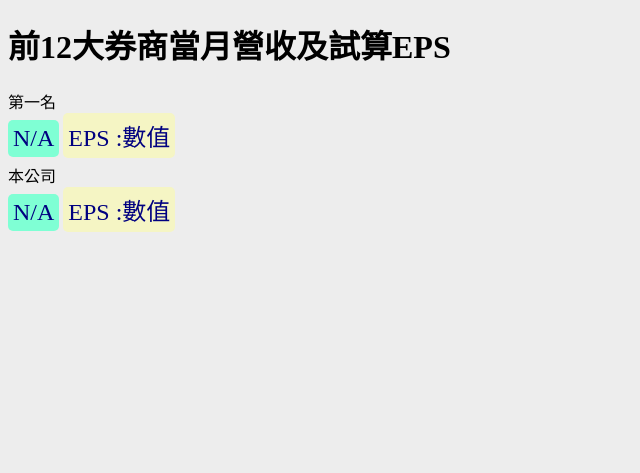
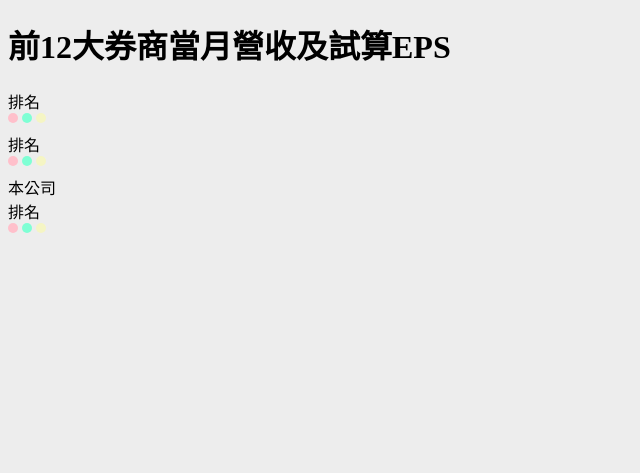
Before and after one commit to peiyi523/django_work_flask, a Flask app: page /current-EPS-charts in a window 1280 px wide; the page is wider, and only the part inside the window is pictured. Shown: the top 473 px of that part, without its empty margins (0-640 px from the left). Run offline with Flask 3, Linux system fonts and the light colour scheme; data that the repository does not hold is empty; parts of the project's set-up code (start-up, migrations or seed data) failed here and were passed over; some libraries are stand-ins or nearby versions.

Commit message:
取得eps排名前二名公司及本公司排名

```diff
--- a/eps.py
+++ b/eps.py
@@ -6,7 +6,9 @@ def get_eps():
     df = round(df, 2).dropna()
     columns = df.columns.tolist()
     values = df.values.tolist()
-    return columns, values
+    key = "統一證券"
+    target = [value for value in values if value[0] == key]
+    return columns, values, target
 
 
 if __name__ == "__main__":
--- a/main.py
+++ b/main.py
@@ -13,26 +13,39 @@ def current_EPS_charts():
 
 @app.route("/current-EPS-data", methods=["GET"])  # 如果是很私密的資料要改成POST
 def current_EPS_data():
-    columns, values = get_eps()
+    columns, values, target = get_eps()
     company = [value[0] for value in values]
     current_EPS = [value[6] for value in values]
+    current_rank = [value[-1] for value in values]
     # 取得第一名資料及本公司資料
     sorted_eps = sorted(values, key=lambda x: x[6])
     print(sorted_eps)
-    highest = {"company": sorted_eps[-1][0], "current_EPS": sorted_eps[-1][6]}
-    # 待補本公司資料
+    highest = {
+        "company": sorted_eps[-1][0],
+        "current_EPS": sorted_eps[-1][6],
+        "current_rank": sorted_eps[-1][-1],
+    }
 
-    # company_rank = {
-    #     "company": #待補本公司資料
-    #     "current_EPS": sorted_eps[-1][6],
-    # }
+    second = {
+        "company": sorted_eps[-2][0],
+        "current_EPS": sorted_eps[-2][6],
+        "current_rank": sorted_eps[-2][-1],
+    }
 
+    # 本公司資料
+    point = {
+        "company": target[0][0],
+        "current_EPS": target[0][6],
+        "current_rank": target[0][-1],
+    }
     result = json.dumps(
         {
             "company": company,
             "current_EPS": current_EPS,
+            "current_rank": current_rank,
             "highest": highest,
-            # "company_rank": company_rank,
+            "second": second,
+            "point": point,
         },
         ensure_ascii=False,
     )
@@ -41,10 +54,12 @@ def current_EPS_data():
 
 @app.route("/")
 def eps_table():
-    columns, values = get_eps()
+    columns, values, target = get_eps()
     # print(columns, values)
     return render_template("eps.html", columns=columns, values=values)
 
 
 print(current_EPS_data())
+
+
 app.run(debug=True)
--- a/static/css/main.css
+++ b/static/css/main.css
@@ -26,3 +26,13 @@ body {
     border-radius: 5px;
     margin-bottom: 5px;
 }
+
+.rank {
+    display: inline-block;
+    background-color: pink;
+    color: navy;
+    font-size: 24px;
+    padding: 5px;
+    border-radius: 5px;
+    margin-bottom: 5px;
+}
--- a/static/js/main.js
+++ b/static/js/main.js
@@ -14,9 +14,16 @@ function drawEPS() {
             success: (result) => {
                 $("#eps_high_company").text(result["highest"]["company"]);
                 $("#eps_high_value").text(result["highest"]["current_EPS"]);
-                // 待補本公司
-                // $("#eps_low_company").text(result["company_rank"]["company"]);
-                // $("#eps_low_value").text(result["company_rank"]["current_EPS"]);
+                $("#eps_high_rank").text(result["highest"]["current_rank"]);
+
+                $("#eps_second_company").text(result["second"]["company"]);
+                $("#eps_second_value").text(result["second"]["current_EPS"]);
+                $("#eps_second_rank").text(result["second"]["current_rank"]);
+
+                // 本公司
+                $("#eps_point_company").text(result["point"]["company"]);
+                $("#eps_point_value").text(result["point"]["current_EPS"]);
+                $("#eps_point_rank").text(result["point"]["current_rank"]);
 
                 // 繪製對應區塊並給予必要參數
                 drawChat(myChart, "當月試算EPS", "本月稅後EPS", result["company"], result["current_EPS"])
--- a/templates/eps-charts.html
+++ b/templates/eps-charts.html
@@ -19,16 +19,19 @@
 <body>
     <div id="container">
         <h1>前12大券商當月營收及試算EPS</h1>
-        <div>第一名</div>
-        <div id="eps_high_company" class="banner">
-            N/A
-        </div>
-        <div id="eps_high_value" class="value"> EPS :數值</div><br>
+        <div>排名</div>
+        <div id="eps_high_rank" class="rank"></div>
+        <div id="eps_high_company" class="banner"></div>
+        <div id="eps_high_value" class="value"></div><br>
+        <div>排名</div>
+        <div id="eps_second_rank" class="rank"></div>
+        <div id="eps_second_company" class="banner"></div>
+        <div id="eps_second_value" class="value"></div><br>
         <div>本公司</div>
-        <div id="eps_low_company" class="banner">
-            N/A
-        </div>
-        <div id="eps_low_value" class="value"> EPS :數值</div>
+        <div>排名</div>
+        <div id="eps_point_rank" class="rank"></div>
+        <div id="eps_point_company" class="banner"></div>
+        <div id="eps_point_value" class="value"></div>
     </div>
 
     <!-- 繪製區域 -->
```
